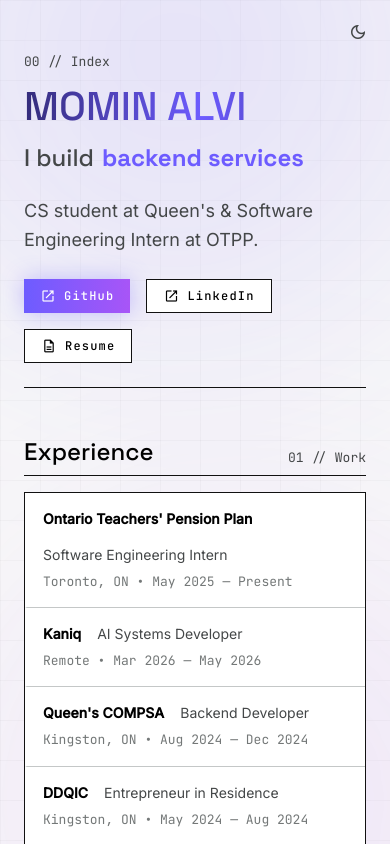
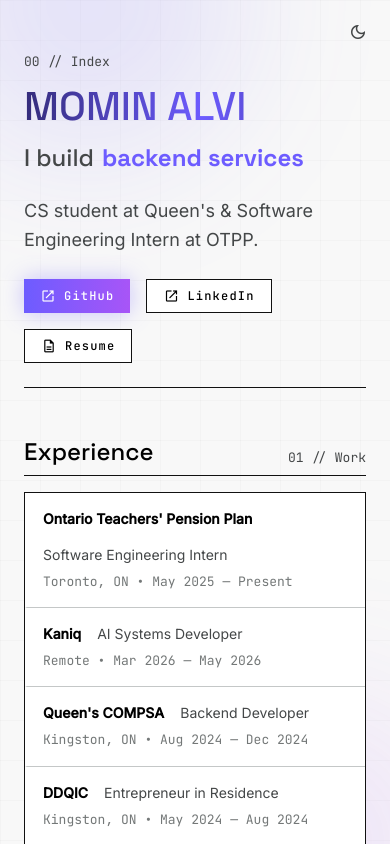
Before and after one commit to mominalvi/personal-portfolio, a Next.js app: page / in a window 390 px wide. Shown: the top 844 px of the page. Built offline with nearby package versions, Linux system fonts and the light colour scheme.

Commit message:
make aurora blobs responsive (corner-localized on mobile), bump light-mode visibility

```diff
--- a/src/app/globals.css
+++ b/src/app/globals.css
@@ -223,8 +223,8 @@
   --accent: #6d5cff;
   --accent-2: #a855f7;
   /* aurora tuned for LIGHT mode: tinted, faint */
-  --aurora-1: rgba(109, 92, 255, 0.18);
-  --aurora-2: rgba(168, 85, 247, 0.14);
+  --aurora-1: rgba(109, 92, 255, 0.26);
+  --aurora-2: rgba(168, 85, 247, 0.2);
   --aurora-opacity: 0.7;
   --grid-line: rgba(17, 17, 17, 0.04);
 }
@@ -234,6 +234,52 @@
   --aurora-2: rgba(168, 85, 247, 0.18);
   --aurora-opacity: 0.5;
   --grid-line: rgba(255, 255, 255, 0.035);
+}
+
+.aurora-orb-1,
+.aurora-orb-2 {
+  position: absolute;
+  width: 520px;
+  height: 520px;
+  border-radius: 9999px;
+  filter: blur(120px);
+}
+.aurora-orb-1 {
+  top: -180px;
+  left: -120px;
+  background: var(--aurora-1);
+  animation: aurora-float-1 16s ease-in-out infinite;
+}
+.aurora-orb-2 {
+  bottom: -200px;
+  right: -140px;
+  background: var(--aurora-2);
+  animation: aurora-float-2 20s ease-in-out infinite;
+}
+
+/* On small screens, shrink + localize the blobs to the corners so they read as
+   faint corner ambience instead of washing the whole background purple. */
+@media (max-width: 768px) {
+  :root {
+    --aurora-opacity: 0.55;
+  }
+  .dark {
+    --aurora-opacity: 0.4;
+  }
+  .aurora-orb-1,
+  .aurora-orb-2 {
+    width: 280px;
+    height: 280px;
+    filter: blur(70px);
+  }
+  .aurora-orb-1 {
+    top: -110px;
+    left: -90px;
+  }
+  .aurora-orb-2 {
+    bottom: -120px;
+    right: -90px;
+  }
 }
 
 @keyframes aurora-float-1 {
--- a/src/components/AuroraBackground.tsx
+++ b/src/components/AuroraBackground.tsx
@@ -14,31 +14,9 @@
           backgroundSize: "40px 40px",
         }}
       />
-      {/* aurora blobs */}
-      <div
-        className="aurora-blob absolute rounded-full"
-        style={{
-          width: 520,
-          height: 520,
-          top: -180,
-          left: -120,
-          background: "var(--aurora-1)",
-          filter: "blur(120px)",
-          animation: "aurora-float-1 16s ease-in-out infinite",
-        }}
-      />
-      <div
-        className="aurora-blob absolute rounded-full"
-        style={{
-          width: 520,
-          height: 520,
-          bottom: -200,
-          right: -140,
-          background: "var(--aurora-2)",
-          filter: "blur(120px)",
-          animation: "aurora-float-2 20s ease-in-out infinite",
-        }}
-      />
+      {/* aurora blobs — size/position controlled in globals.css (responsive) */}
+      <div className="aurora-blob aurora-orb-1" />
+      <div className="aurora-blob aurora-orb-2" />
     </div>
   );
 }
```
